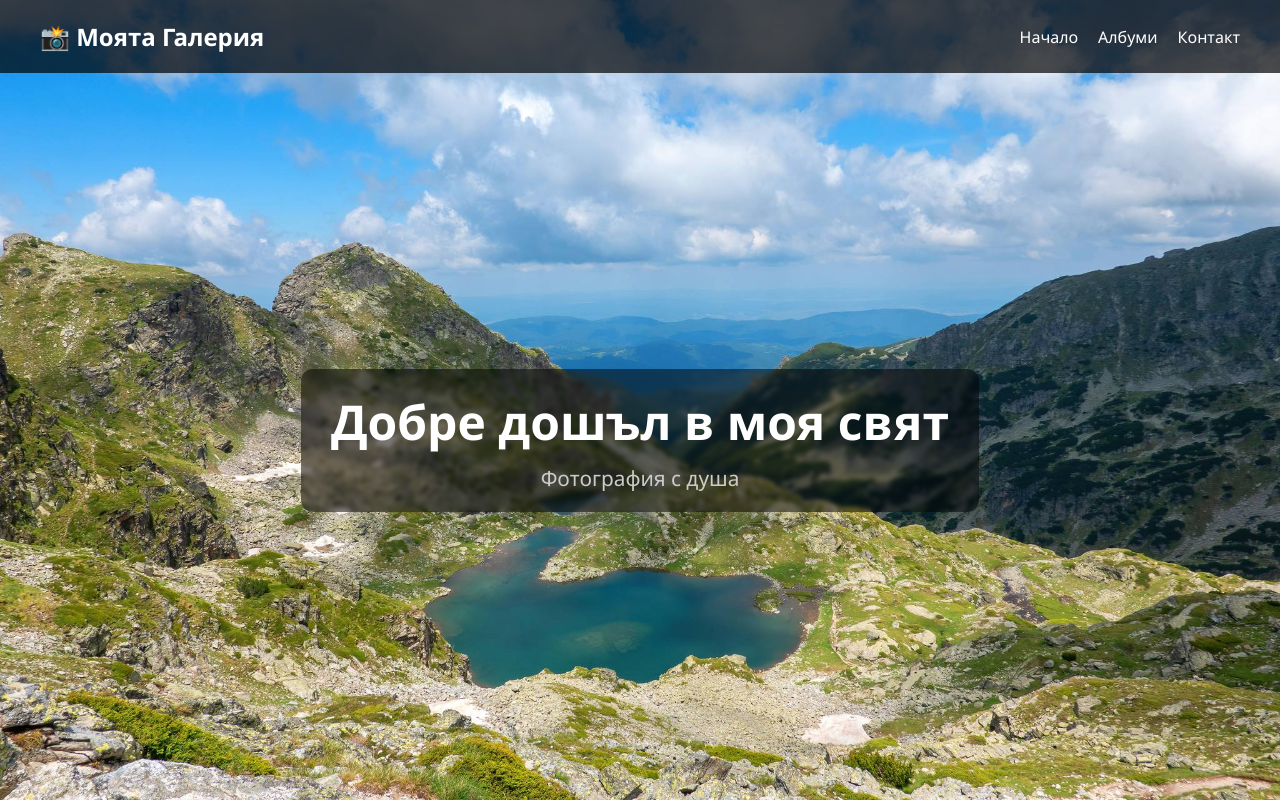
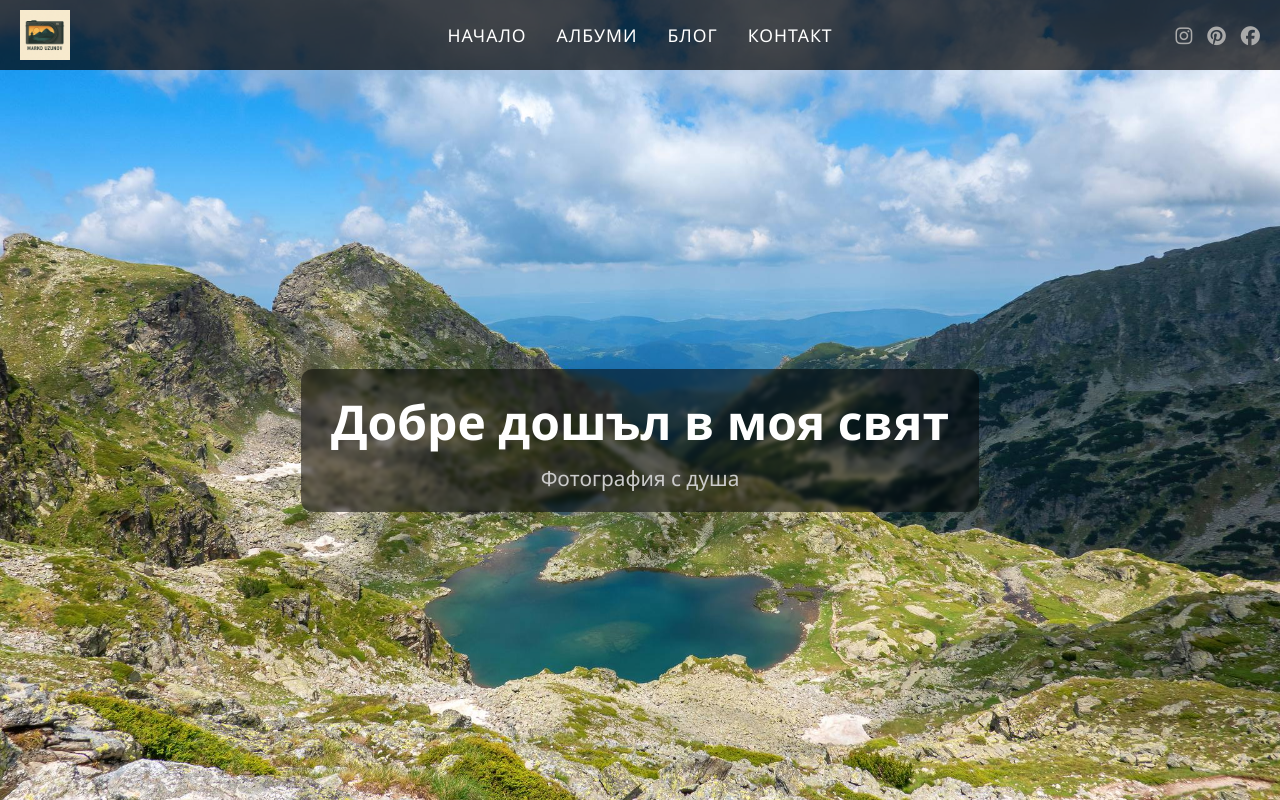
Before and after one commit to Marko4123/photo-site, a PHP site: page / in a window 1280 px wide. Run offline with PHP 8.4, Linux system fonts and the light colour scheme.

Commit message:
Създаване на header частта.

```diff
--- a/css/style.css
+++ b/css/style.css
@@ -11,37 +11,82 @@ body, html {
     color: #fff;
 }
 
+/* Header основа */
 header {
-    display: flex;
-    justify-content: space-between;
-    align-items: center;
-    padding: 20px 40px;
     background-color: rgba(0, 0, 0, 0.7);
+    height: 70px;
     position: fixed;
     width: 100%;
-    z-index: 100;
-}
+    z-index: 1000;
+  }
 
-.logo {
-    font-size: 1.5em;
-    font-weight: bold;
-}
+  /* Контейнер за позициониране */
+  .header-container {
+    position: relative;
+    height: 100%;
+    width: 100%;
+  }
 
-nav ul {
+  /* Лого - 20px отляво */
+  .logo {
+    position: absolute;
+    left: 20px;
+    top: 50%;
+    transform: translateY(-50%);
+    display: flex;
+    align-items: center;
+  }
+
+  .logo img {
+    height: 50px;
+  }
+
+  /* Меню - в центъра */
+  .nav-menu {
+    position: absolute;
+    top: 50%;
+    left: 50%;
+    transform: translate(-50%, -50%);
+    display: flex;
+    gap: 30px;
     list-style: none;
-    display: flex;
-    gap: 20px;
-}
+    margin: 0;
+    padding: 0;
+  }
 
-nav a {
+  .nav-menu li a {
     color: #fff;
     text-decoration: none;
+    font-size: 1.1em;
+    text-transform: uppercase;
+    font-weight: 500;
     transition: color 0.3s;
-}
+    letter-spacing: 1px;
+  }
 
-nav a:hover {
-    color: #f0a500;
-}
+  .nav-menu li a:hover {
+    color: #00ff5e;
+  }
+
+  /* Социални иконки - 20px отдясно */
+  .social-icons {
+    position: absolute;
+    right: 20px;
+    top: 50%;
+    transform: translateY(-50%);
+    display: flex;
+    gap: 15px;
+  }
+
+  .social-icons a {
+    color: #aaa;
+    font-size: 1.2em;
+    transition: color 0.3s;
+  }
+
+  .social-icons a:hover {
+    color: #00ff5e;
+  }
 
 .hero {
     height: 100vh;
--- a/index.html
+++ b/index.html
@@ -4,6 +4,10 @@
     <meta charset="UTF-8" />
     <meta name="viewport" content="width=device-width, initial-scale=1.0" />
     <title>Моята Фотография</title>
+    <link
+      rel="stylesheet"
+      href="https://cdnjs.cloudflare.com/ajax/libs/font-awesome/6.5.0/css/all.min.css"
+    />
     <link rel="stylesheet" href="css/style.css" />
   </head>
   <body>
@@ -14,14 +18,27 @@
       <p class="loading-text">зареждане...</p>
     </div>
     <header>
-      <div class="logo">📸 Моята Галерия</div>
-      <nav>
-        <ul>
+      <div class="header-container">
+        <!-- Лого вляво -->
+        <div class="logo">
+          <img src="images/logo.png" alt="Marko Uzunov logo" />
+        </div>
+
+        <!-- Меню в центъра -->
+        <ul class="nav-menu">
           <li><a href="#">Начало</a></li>
           <li><a href="#">Албуми</a></li>
+          <li><a href="#">Блог</a></li>
           <li><a href="#">Контакт</a></li>
         </ul>
-      </nav>
+
+        <!-- Иконки вдясно -->
+        <div class="social-icons">
+          <a href="#"><i class="fab fa-instagram"></i></a>
+          <a href="#"><i class="fab fa-pinterest"></i></a>
+          <a href="#"><i class="fab fa-facebook"></i></a>
+        </div>
+      </div>
     </header>
 
     <section class="hero">
```
Also changed, not shown: images/logo.png (added), 2 other files.
